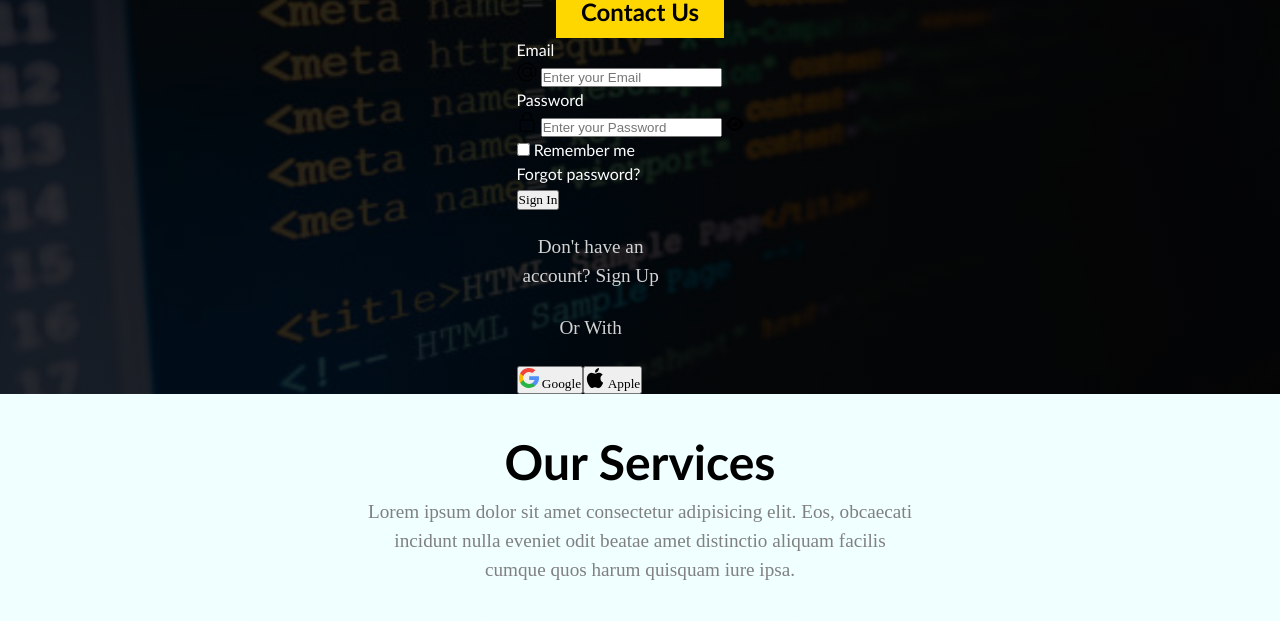
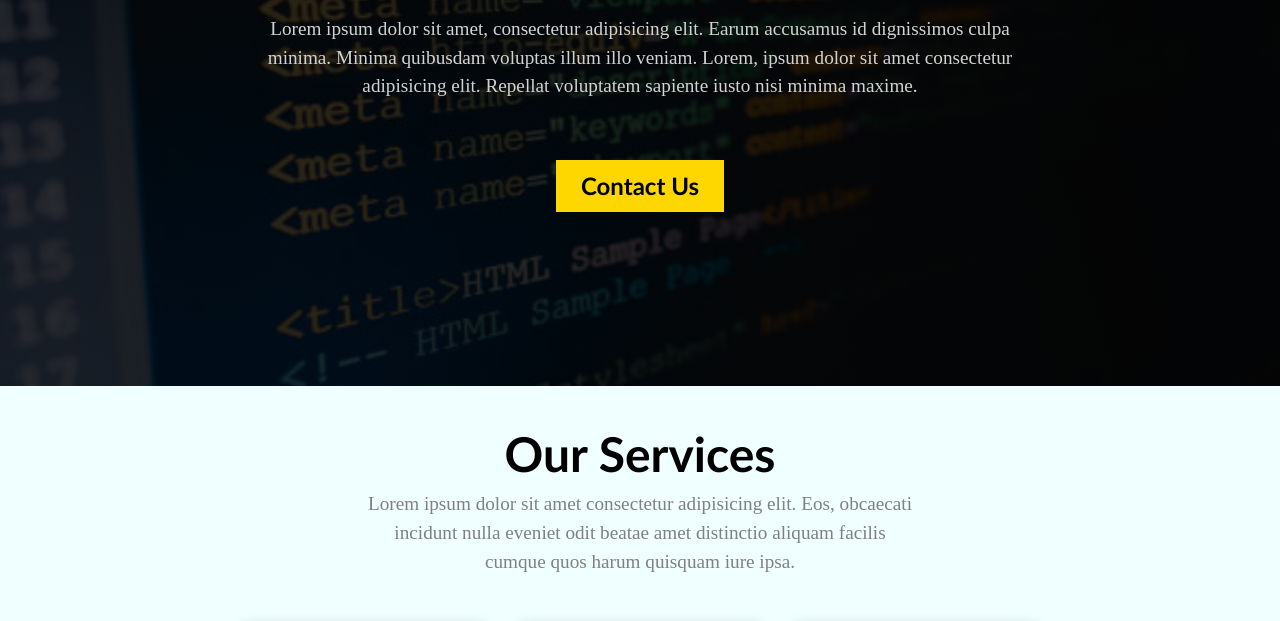
Before and after one commit to Abdulsamad772/building-website, a plain HTML site: page index.html in a window 1280 px wide. Shown: the part 326-947 px from the top of the page. Drawn offline with Linux system fonts and the light colour scheme.

Commit message:
Update index.html

```diff
--- a/index.html
+++ b/index.html
@@ -29,64 +29,9 @@
     <!-- nav parent end-->
      <!-- main content  -->
      <main>
-        <span class="loader"></span>
         <h1>This Is Microsoft - No.1 Tech Marketplace</h1>
         <p>Lorem ipsum dolor sit amet, consectetur adipisicing elit. Earum accusamus id dignissimos culpa minima. Minima quibusdam voluptas illum illo veniam. Lorem, ipsum dolor sit amet consectetur adipisicing elit. Repellat voluptatem sapiente iusto nisi minima maxime.</p>
-        <a href="#" class="main-btn">Contact Us</a>
-<form class="form">
-    <div class="flex-column">
-      <label>Email </label></div>
-      <div class="inputForm">
-        <svg height="20" viewBox="0 0 32 32" width="20" xmlns="http://www.w3.org/2000/svg"><g id="Layer_3" data-name="Layer 3"><path d="m30.853 13.87a15 15 0 0 0 -29.729 4.082 15.1 15.1 0 0 0 12.876 12.918 15.6 15.6 0 0 0 2.016.13 14.85 14.85 0 0 0 7.715-2.145 1 1 0 1 0 -1.031-1.711 13.007 13.007 0 1 1 5.458-6.529 2.149 2.149 0 0 1 -4.158-.759v-10.856a1 1 0 0 0 -2 0v1.726a8 8 0 1 0 .2 10.325 4.135 4.135 0 0 0 7.83.274 15.2 15.2 0 0 0 .823-7.455zm-14.853 8.13a6 6 0 1 1 6-6 6.006 6.006 0 0 1 -6 6z"></path></g></svg>
-        <input type="text" class="input" placeholder="Enter your Email">
-      </div>
-
-    <div class="flex-column">
-      <label>Password </label></div>
-      <div class="inputForm">
-        <svg height="20" viewBox="-64 0 512 512" width="20" xmlns="http://www.w3.org/2000/svg"><path d="m336 512h-288c-26.453125 0-48-21.523438-48-48v-224c0-26.476562 21.546875-48 48-48h288c26.453125 0 48 21.523438 48 48v224c0 26.476562-21.546875 48-48 48zm-288-288c-8.8125 0-16 7.167969-16 16v224c0 8.832031 7.1875 16 16 16h288c8.8125 0 16-7.167969 16-16v-224c0-8.832031-7.1875-16-16-16zm0 0"></path><path d="m304 224c-8.832031 0-16-7.167969-16-16v-80c0-52.929688-43.070312-96-96-96s-96 43.070312-96 96v80c0 8.832031-7.167969 16-16 16s-16-7.167969-16-16v-80c0-70.59375 57.40625-128 128-128s128 57.40625 128 128v80c0 8.832031-7.167969 16-16 16zm0 0"></path></svg>
-        <input type="password" class="input" placeholder="Enter your Password">
-        <svg viewBox="0 0 576 512" height="1em" xmlns="http://www.w3.org/2000/svg"><path d="M288 32c-80.8 0-145.5 36.8-192.6 80.6C48.6 156 17.3 208 2.5 243.7c-3.3 7.9-3.3 16.7 0 24.6C17.3 304 48.6 356 95.4 399.4C142.5 443.2 207.2 480 288 480s145.5-36.8 192.6-80.6c46.8-43.5 78.1-95.4 93-131.1c3.3-7.9 3.3-16.7 0-24.6c-14.9-35.7-46.2-87.7-93-131.1C433.5 68.8 368.8 32 288 32zM144 256a144 144 0 1 1 288 0 144 144 0 1 1 -288 0zm144-64c0 35.3-28.7 64-64 64c-7.1 0-13.9-1.2-20.3-3.3c-5.5-1.8-11.9 1.6-11.7 7.4c.3 6.9 1.3 13.8 3.2 20.7c13.7 51.2 66.4 81.6 117.6 67.9s81.6-66.4 67.9-117.6c-11.1-41.5-47.8-69.4-88.6-71.1c-5.8-.2-9.2 6.1-7.4 11.7c2.1 6.4 3.3 13.2 3.3 20.3z"></path></svg>
-      </div>
-
-    <div class="flex-row">
-      <div>
-      <input type="checkbox">
-      <label>Remember me </label>
-      </div>
-      <span class="span">Forgot password?</span>
-    </div>
-    <button class="button-submit">Sign In</button>
-    <p class="p">Don't have an account? <span class="span">Sign Up</span>
-
-    </p><p class="p line">Or With</p>
-
-    <div class="flex-row">
-      <button class="btn google">
-        <svg version="1.1" width="20" id="Layer_1" xmlns="http://www.w3.org/2000/svg" xmlns:xlink="http://www.w3.org/1999/xlink" x="0px" y="0px" viewBox="0 0 512 512" style="enable-background:new 0 0 512 512;" xml:space="preserve">
-<path style="fill:#FBBB00;" d="M113.47,309.408L95.648,375.94l-65.139,1.378C11.042,341.211,0,299.9,0,256
-	c0-42.451,10.324-82.483,28.624-117.732h0.014l57.992,10.632l25.404,57.644c-5.317,15.501-8.215,32.141-8.215,49.456
-	C103.821,274.792,107.225,292.797,113.47,309.408z"></path>
-<path style="fill:#518EF8;" d="M507.527,208.176C510.467,223.662,512,239.655,512,256c0,18.328-1.927,36.206-5.598,53.451
-	c-12.462,58.683-45.025,109.925-90.134,146.187l-0.014-0.014l-73.044-3.727l-10.338-64.535
-	c29.932-17.554,53.324-45.025,65.646-77.911h-136.89V208.176h138.887L507.527,208.176L507.527,208.176z"></path>
-<path style="fill:#28B446;" d="M416.253,455.624l0.014,0.014C372.396,490.901,316.666,512,256,512
-	c-97.491,0-182.252-54.491-225.491-134.681l82.961-67.91c21.619,57.698,77.278,98.771,142.53,98.771
-	c28.047,0,54.323-7.582,76.87-20.818L416.253,455.624z"></path>
-<path style="fill:#F14336;" d="M419.404,58.936l-82.933,67.896c-23.335-14.586-50.919-23.012-80.471-23.012
-	c-66.729,0-123.429,42.957-143.965,102.724l-83.397-68.276h-0.014C71.23,56.123,157.06,0,256,0
-	C318.115,0,375.068,22.126,419.404,58.936z"></path>
-
-</svg>
-
-        Google
-
-      </button><button class="btn apple">
-<svg version="1.1" height="20" width="20" id="Capa_1" xmlns="http://www.w3.org/2000/svg" xmlns:xlink="http://www.w3.org/1999/xlink" x="0px" y="0px" viewBox="0 0 22.773 22.773" style="enable-background:new 0 0 22.773 22.773;" xml:space="preserve"> <g> <g> <path d="M15.769,0c0.053,0,0.106,0,0.162,0c0.13,1.606-0.483,2.806-1.228,3.675c-0.731,0.863-1.732,1.7-3.351,1.573 c-0.108-1.583,0.506-2.694,1.25-3.561C13.292,0.879,14.557,0.16,15.769,0z"></path> <path d="M20.67,16.716c0,0.016,0,0.03,0,0.045c-0.455,1.378-1.104,2.559-1.896,3.655c-0.723,0.995-1.609,2.334-3.191,2.334 c-1.367,0-2.275-0.879-3.676-0.903c-1.482-0.024-2.297,0.735-3.652,0.926c-0.155,0-0.31,0-0.462,0 c-0.995-0.144-1.798-0.932-2.383-1.642c-1.725-2.098-3.058-4.808-3.306-8.276c0-0.34,0-0.679,0-1.019 c0.105-2.482,1.311-4.5,2.914-5.478c0.846-0.52,2.009-0.963,3.304-0.765c0.555,0.086,1.122,0.276,1.619,0.464 c0.471,0.181,1.06,0.502,1.618,0.485c0.378-0.011,0.754-0.208,1.135-0.347c1.116-0.403,2.21-0.865,3.652-0.648 c1.733,0.262,2.963,1.032,3.723,2.22c-1.466,0.933-2.625,2.339-2.427,4.74C17.818,14.688,19.086,15.964,20.67,16.716z"></path> </g></g></svg>
-
-        Apple
-
-</button></div></form>
+        <a href="#">Contact Us</a>
      </main>
      <!-- main content end  -->
 
```
